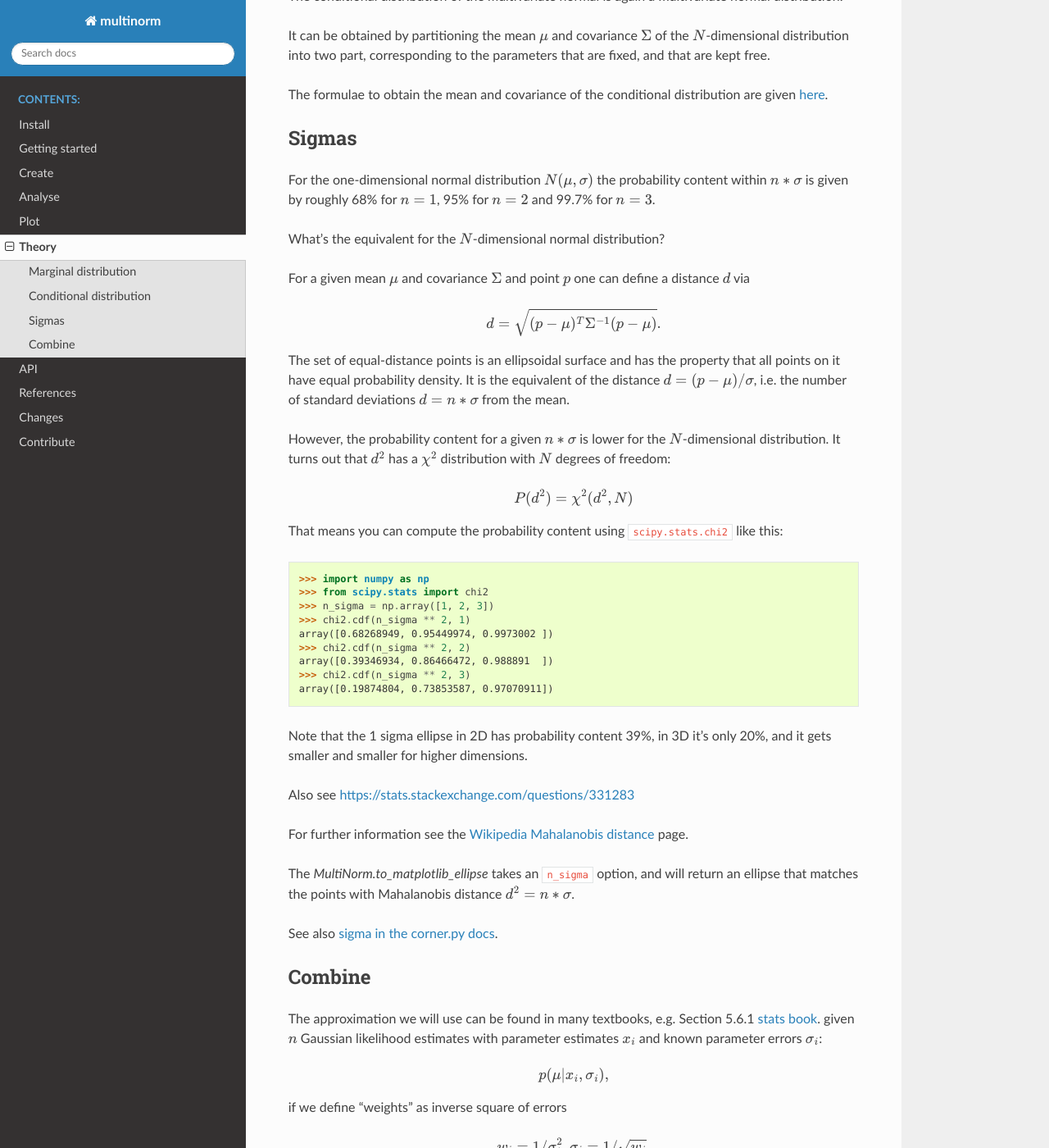
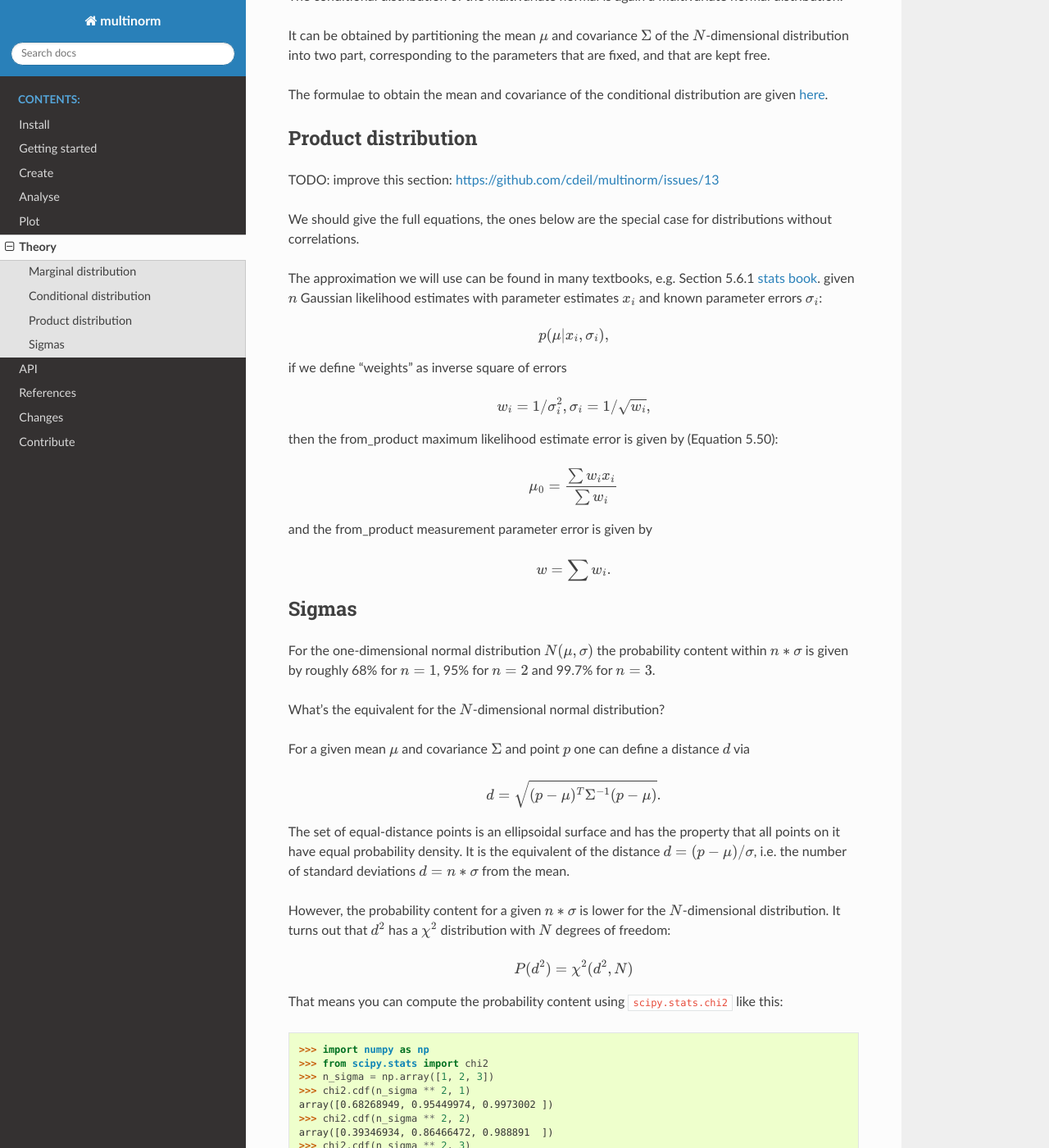
Before and after one commit to cdeil/multinorm, a Sphinx documentation site: the page built from docs/theory.rst, in a window 1280 px wide and 1400 px high, scrolled down 944 px. Shown: the whole window at 82% size. Built offline with Sphinx 7.4.7 and the Read the Docs theme 2.0.0, drawn with Linux system fonts in a browser that asks for light colours; some of the changed text lies outside the part shown.

Commit message:
Rename joint to from_product

```diff
--- a/docs/analyse.rst
+++ b/docs/analyse.rst
@@ -84,7 +84,7 @@ TODO: to_uncertainties, to_soerp, to_mcerp
 Joint
 -----
 
-TODO: joint
+TODO: from_product
 
 Sigmas
 ------
--- a/docs/theory.rst
+++ b/docs/theory.rst
@@ -51,6 +51,42 @@ fixed, and that are kept free.
 
 The formulae to obtain the mean and covariance of the conditional distribution are given
 `here <https://en.wikipedia.org/wiki/Multivariate_normal_distribution#Conditional_distributions>`_.
+
+.. _theory_product:
+
+Product distribution
+--------------------
+
+TODO: improve this section: https://github.com/cdeil/multinorm/issues/13
+
+We should give the full equations, the ones below are the special case for distributions without correlations.
+
+The approximation we will use can be found in many textbooks,
+e.g. Section 5.6.1 `stats book`_. given :math:`n` Gaussian likelihood
+estimates with parameter estimates :math:`x_i` and known parameter errors :math:`\sigma_i`:
+
+.. math::
+
+    p(\mu | {x_i}, {\sigma_i}),
+
+if we define "weights" as inverse square of errors
+
+.. math::
+
+    w_i = 1 / \sigma_i^2,
+    \sigma_i = 1 / \sqrt{w_i},
+
+then the from_product maximum likelihood estimate error is given by (Equation 5.50):
+
+.. math::
+
+    \mu_0 = \frac{\sum{w_i x_i}}{\sum{w_i}}
+
+and the from_product measurement parameter error is given by
+
+.. math::
+
+    w = \sum{w_i}.
 
 .. _theory_sigmas:
 
@@ -106,35 +142,3 @@ and will return an ellipse that matches the points with Mahalanobis distance
 :math:`d^2 = n * \sigma`.
 
 See also `sigma in the corner.py docs`_.
-
-.. _theory_combine:
-
-Combine
--------
-
-The approximation we will use can be found in many textbooks,
-e.g. Section 5.6.1 `stats book`_. given :math:`n` Gaussian likelihood
-estimates with parameter estimates :math:`x_i` and known parameter errors :math:`\sigma_i`:
-
-.. math::
-
-    p(\mu | {x_i}, {\sigma_i}),
-
-if we define "weights" as inverse square of errors
-
-.. math::
-
-    w_i = 1 / \sigma_i^2,
-    \sigma_i = 1 / \sqrt{w_i},
-
-then the joint maximum likelihood estimate error is given by (Equation 5.50):
-
-.. math::
-
-    \mu_0 = \frac{\sum{w_i x_i}}{\sum{w_i}}
-
-and the joint measurement parameter error is given by
-
-.. math::
-
-    w = \sum{w_i}.
```
Also changed, not shown: multinorm.py (+7 -4 lines), test_multinorm.py (+11 -11 lines).
